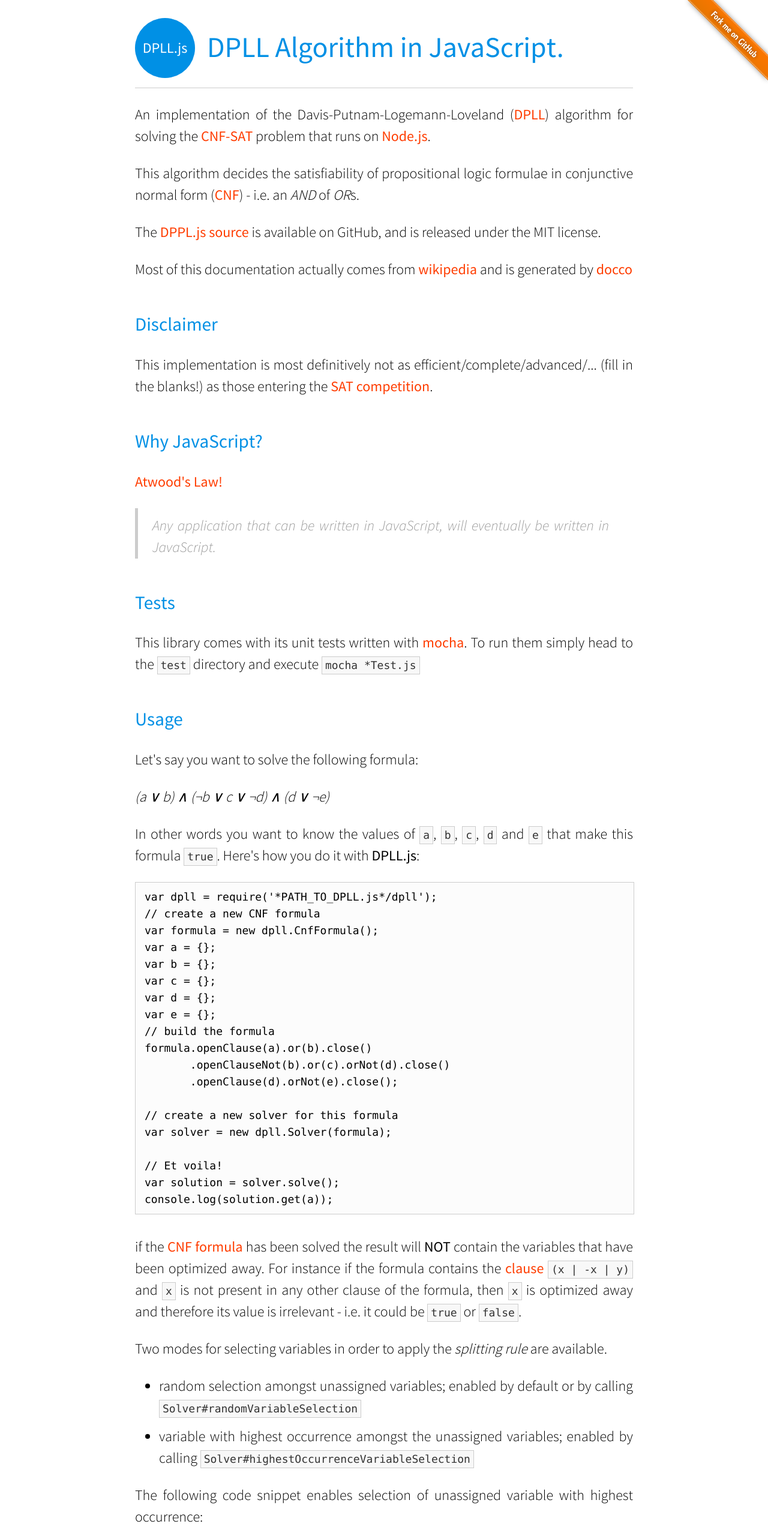
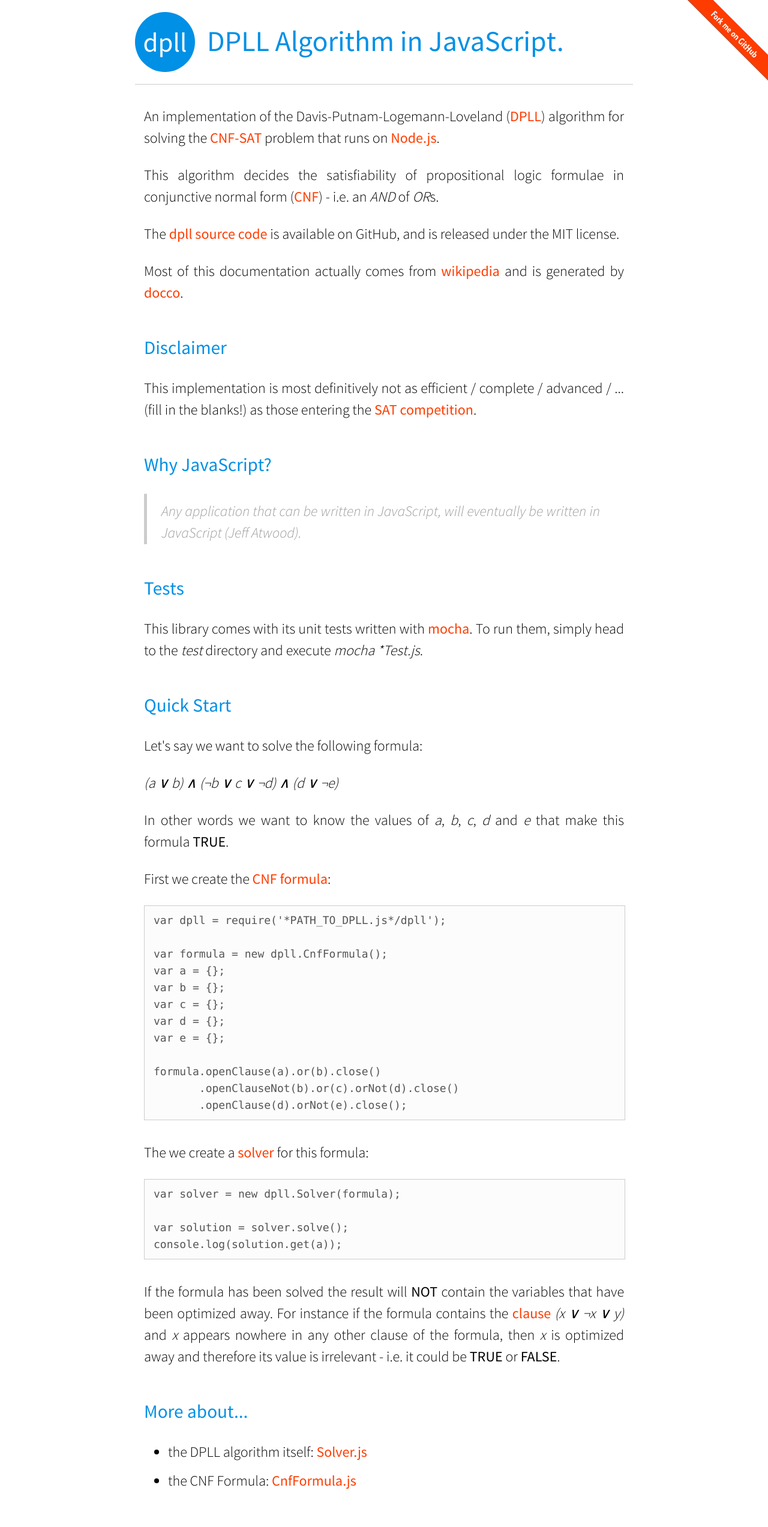
Before and after one commit to ofmooseandmen/dpll, a plain HTML site: page index.html in a window 1280 px wide. Shown: the top 2545 px of the page at 60% size. Drawn offline with Linux system fonts and the light colour scheme.

Commit message:
Improve website

```diff
--- a/Clause.html
+++ b/Clause.html
@@ -5,26 +5,27 @@
   <title>Clause.js</title>
   <meta http-equiv="content-type" content="text/html; charset=UTF-8">
   <link rel="stylesheet" media="all" href="public/stylesheets/normalize.css" />
-  <link rel="stylesheet" media="all" href="dpll.css" />
+  <link rel="stylesheet" media="all" href="style.css" />
 </head>
 <body>
 
-  <a href="https://github.com/ofmooseandmen/DPPL.js">
+  <a href="https://github.com/ofmooseandmen/dpll">
     <img style="position: absolute; top: 0; right: 0; border: 0;"
-         src="public/images/forkme_right_orange_ff7600.png"
+         src="public/images/forkme.png"
          alt="Fork me on GitHub">
   </a>
   <div class="container">
     <div class="page">
 
       <div class="header">
-        <a class="dpll-logo" href="dpll.html">DPLL.js</a>
+        <a class="logo" href="index.html">dpll</a>
 
           <h1>Clause.js</h1>
 
 
       </div>
 
+      <div class="content">
 
 
           <p>A clause is a disjunction of <a href="./Literal.html">literals</a> (or a single literal) or more simply put:</p>
@@ -35,7 +36,7 @@
 <ol>
 <li>If a clause contains the same literal more than once, only one instance of this literal will be kept.</li>
 <li>If a clause contains both a positve literal and a negative literal of the same variable they are optimized away -
-i.e. removed from the clause, since the value of this variable is irrelevant; <code>(true | false)</code> is always <code>true</code></li>
+i.e. removed from the clause, since the value of this variable is irrelevant; <em>(true &or; false)</em> is always <em>true</em></li>
 </ol>
 <h2>More about...</h2>
 <ul>
@@ -252,5 +253,6 @@ of the naive search space.</p>
 
       </div>
     </div>
+  </div>
 </body>
 </html>
--- a/index.html
+++ b/index.html
@@ -5,20 +5,20 @@
   <title>DPLL Algorithm in JavaScript.</title>
   <meta http-equiv="content-type" content="text/html; charset=UTF-8">
   <link rel="stylesheet" media="all" href="public/stylesheets/normalize.css" />
-  <link rel="stylesheet" media="all" href="dpll.css" />
+  <link rel="stylesheet" media="all" href="style.css" />
 </head>
 <body>
 
-  <a href="https://github.com/ofmooseandmen/DPPL.js">
+  <a href="https://github.com/ofmooseandmen/dpll">
     <img style="position: absolute; top: 0; right: 0; border: 0;"
-         src="public/images/forkme_right_orange_ff7600.png"
+         src="public/images/forkme.png"
          alt="Fork me on GitHub">
   </a>
   <div class="container">
     <div class="page">
 
       <div class="header">
-        <a class="dpll-logo" href="dpll.html">DPLL.js</a>
+        <a class="logo" href="index.html">dpll</a>
 
 
           <h1>DPLL Algorithm in JavaScript.</h1>
@@ -28,6 +28,7 @@
 
       </div>
 
+      <div class="content">
 
 
           <p>An implementation of the Davis-Putnam-Logemann-Loveland (<a href="http://en.wikipedia.org/wiki/DPLL_algorithm">DPLL</a>)
@@ -36,63 +37,46 @@ for solving the <a href="http://en.wikipedia.org/wiki/Boolean_satisfiability_pro
 <a href="http://nodejs.org">Node.js</a>.</p>
 <p>This algorithm decides the satisfiability of propositional logic formulae in conjunctive normal form
 (<a href="http://en.wikipedia.org/wiki/Conjunctive_normal_form">CNF</a>) - i.e. an <em>AND</em> of <em>OR</em>s.</p>
-<p>The <a href="https://github.com/ofmooseandmen/DPLL.js">DPPL.js source</a> is available on GitHub, and is released under the MIT
+<p>The <a href="https://github.com/ofmooseandmen/DPLL.js">dpll source code</a> is available on GitHub, and is released under the MIT
 license.</p>
 <p>Most of this documentation actually comes from <a href="http://en.wikipedia.org">wikipedia</a> and is generated by
-<a href="http://jashkenas.github.io/docco/">docco</a></p>
+<a href="http://jashkenas.github.io/docco/">docco</a>.</p>
 <h2>Disclaimer</h2>
-<p>This implementation is most definitively not as efficient/complete/advanced/... (fill in the blanks!) as those
+<p>This implementation is most definitively not as efficient / complete / advanced / ... (fill in the blanks!) as those
 entering the <a href="http://www.satcompetition.org/">SAT competition</a>.</p>
 <h2>Why JavaScript?</h2>
-<p><a href="http://www.codinghorror.com/blog/2007/07/the-principle-of-least-power.html">Atwood&#39;s Law!</a></p>
 <blockquote>
-<p>Any application that can be written in JavaScript, will eventually be written in JavaScript.</p>
+<p>Any application that can be written in JavaScript, will eventually be written in JavaScript (Jeff Atwood).</p>
 </blockquote>
 <h2>Tests</h2>
-<p>This library comes with its unit tests written with <a href="http://visionmedia.github.io/mocha">mocha</a>. To run them simply
-head to the <code>test</code>
-directory and execute <code>mocha *Test.js</code></p>
-<h2>Usage</h2>
-<p>Let&#39;s say you want to solve the following formula:</p>
+<p>This library comes with its unit tests written with <a href="http://visionmedia.github.io/mocha">mocha</a>. To run them, simply
+head to the <em>test</em> directory and execute <em>mocha *Test.js</em>.</p>
+<h2>Quick Start</h2>
+<p>Let&#39;s say we want to solve the following formula:</p>
 <p><em>(a &or; b) &and; (&not;b &or; c &or; &not;d) &and; (d &or; &not;e)</em></p>
-<p>In other words you want to know the values of <code>a</code>, <code>b</code>, <code>c</code>, <code>d</code> and <code>e</code> that make this formula <code>true</code>. Here&#39;s how you
-do it with <strong>DPLL.js</strong>:</p>
+<p>In other words we want to know the values of <em>a</em>, <em>b</em>, <em>c</em>, <em>d</em> and <em>e</em> that make this formula <strong>TRUE</strong>.</p>
+<p>First we create the <a href="./CnfFormula.html">CNF formula</a>:  </p>
 <pre><code>var dpll = require(&#39;*PATH_TO_DPLL.js*/dpll&#39;);
-// create a new CNF formula
+
 var formula = new dpll.CnfFormula();
 var a = {};
 var b = {};
 var c = {};
 var d = {};
 var e = {};
-// build the formula
+
 formula.openClause(a).or(b).close()
        .openClauseNot(b).or(c).orNot(d).close()
-       .openClause(d).orNot(e).close();
+       .openClause(d).orNot(e).close();</code></pre>
+<p>The we create a <a href="./Solver.html">solver</a> for this formula:</p>
+<pre><code>var solver = new dpll.Solver(formula);
 
-// create a new solver for this formula
-var solver = new dpll.Solver(formula);
-
-// Et voila!
 var solution = solver.solve();
 console.log(solution.get(a));</code></pre>
-<p>if the <a href="./CnfFormula.html">CNF formula</a> has been solved the result will <strong>NOT</strong> contain the variables that have
-been optimized away. For instance if the formula contains the <a href="./Clause.html">clause</a> <code>(x | -x | y)</code> and <code>x</code> is not
-present in any other clause of the formula, then <code>x</code> is optimized away and therefore its value is
-irrelevant - i.e. it could be <code>true</code> or <code>false</code>.</p>
-<p>Two modes for selecting variables in order to apply the <em>splitting rule</em> are available.</p>
-<ul>
-<li><p>random selection amongst unassigned variables; enabled by default or by calling <code>Solver#randomVariableSelection</code></p>
-</li>
-<li><p>variable with highest occurrence amongst the unassigned variables; enabled by calling
-<code>Solver#highestOccurrenceVariableSelection</code></p>
-</li>
-</ul>
-<p>The following code snippet enables selection of unassigned variable with highest occurrence:</p>
-<pre><code>var dpll = require(&#39;./src/dpll.js&#39;);
-[...]
-var solver = new dpll.Solver(formula);
-var solution = solver.highestOccurrenceVariableSelection().solve();</code></pre>
+<p>If the formula has been solved the result will <strong>NOT</strong> contain the variables that have
+been optimized away. For instance if the formula contains the <a href="./Clause.html">clause</a> <em>(x &or; &not;x &or; y)</em>
+and <em>x</em> appears nowhere in any other clause of the formula, then <em>x</em> is optimized away and therefore its value is
+irrelevant - i.e. it could be <strong>TRUE</strong> or <strong>FALSE</strong>.</p>
 <h2>More about...</h2>
 <ul>
 <li><p>the DPLL algorithm itself: <a href="./Solver.html">Solver.js</a></p>
@@ -123,5 +107,6 @@ var solution = solver.highestOccurrenceVariableSelection().solve();</code></pre>
 
       </div>
     </div>
+  </div>
 </body>
 </html>
--- a/dpll.css
+++ b/style.css
@@ -78,6 +78,11 @@ blockquote {
 	margin-left: 0;
 	padding: 1px 0 1px 1em;
 }
+
+li {
+	text-align: left;
+}
+
 .page blockquote p {
 	font-family: source-sans-pro-lightit;
 	color: #999;
@@ -90,19 +95,21 @@ pre, tt, code {
 	font-size: 18px;
 	display: inline-block;
 	border: 1px solid #ccc;
-	color: #333;
+	color: #555;
 	padding: 0 5px;
 	line-height: 28px;
 	background-color: #f8f8f8;
 }
 .page pre {
 	margin: 0;
-	width: 800px;
+	width: 770px;
 	padding: 10px 15px;
+	color: #555;
 	background: #fcfcfc;
 	overflow-x: auto;
 }
 .page pre code {
+	color: #555;
 	border: 0;
 	padding: 0;
 	background: transparent;
@@ -113,6 +120,7 @@ pre, tt, code {
 .container {
 	width: 950px;
 	margin: 0 auto;
+	padding: 0;
 	background: #fff;
 	overflow: hidden;
 }
@@ -121,16 +129,27 @@ pre, tt, code {
 	padding: 30px;
 	margin: 30px;
 	margin-top: 0px;
-	background: #fff;
+	background: white;
 	font-size: 24px;
 	line-height: 1.5;
 	text-align: justify;
 }
 
 .header {
-	margin-bottom: 20px;
+	position: fixed;
+	top: 0;
+	padding-top: 20px;
 	padding-bottom: 20px;
 	border-bottom: 1px solid #cccccc;
+	background: white;
+	width: 830px;
+}
+
+.content {
+	float: left;
+	padding: 0 15px;
+	margin-top: 120px;
+	width: 800px;
 }
 
 .page p {
@@ -255,14 +274,23 @@ pre .tex .formula {
 	opacity: 0.5;
 }
 
-.dpll-logo {
+.logo {
 	float: left;
 	display: block;
-	background-image: url('public/images/logo.png');
+	background: #0090e5;
+	border-radius: 50px;
 	width: 100px;
 	height: 100px;
 	color: white;
+	font-size: 45px;
 	line-height: 100px;
 	text-align: center;
 	margin-right: 20px;
+	transition-property: background;
+	transition-duration: 0.5s;
+	transition-timing-function: ease-in-out;
 }
+
+.logo:hover {
+	background: #ff3d00;
+}
```
Also changed, not shown: CnfFormula.html (+11 -10 lines), Literal.html (+6 -4 lines), Map.html (+6 -4 lines), Set.html (+6 -4 lines), Solver.html (+24 -13 lines), Valuation.html (+8 -6 lines), dpll.html (+25 -40 lines), README.md, public/images/forkme.png (added), public/images/forkme_right_orange_ff7600.png (deleted), public/images/logo.png (deleted). Lines whose indentation alone changed are shown as unchanged.
